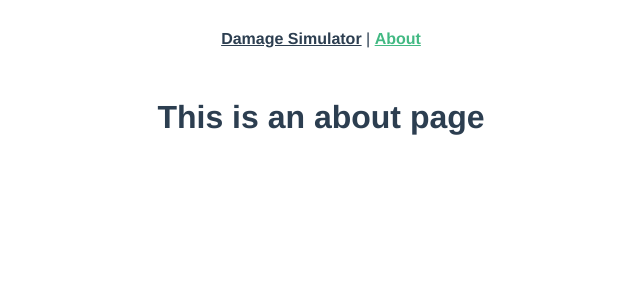
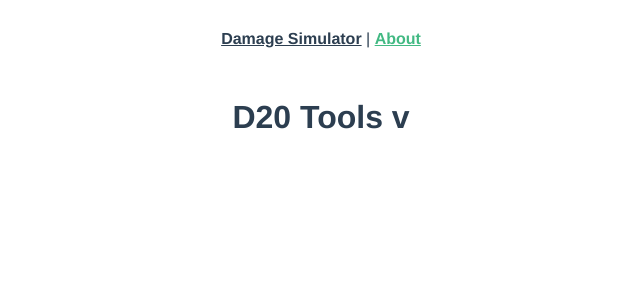
Before and after one commit to charles-oder/pathfinder-damage-calc, a Vue app: page /about in a window 1280 px wide. Shown: the top 300 px of the page, without its empty margins (309-949 px from the left). Built offline with nearby package versions, Linux system fonts and the light colour scheme.

Commit message:
added version number to about page

```diff
--- a/src/views/About.vue
+++ b/src/views/About.vue
@@ -1,5 +1,20 @@
 <template>
   <div class="about">
-    <h1>This is an about page</h1>
+    <h1>D20 Tools v{{ viewModel.versionNumber() }}</h1>
   </div>
 </template>
+<script lang="ts">
+import { defineComponent } from "vue";
+import AboutViewModel from "@/views/about-view-model";
+
+export default defineComponent({
+  name: "Home",
+  components: {},
+  setup() {
+    const viewModel = new AboutViewModel();
+    return {
+      viewModel
+    };
+  }
+});
+</script>
--- /dev/null
+++ b/src/views/about-view-model.ts
@@ -0,0 +1,6 @@
+export default class AboutViewModel {
+  versionNumber() {
+    const version = process.env.VUE_APP_VERSION;
+    return version;
+  }
+}
--- /dev/null
+++ b/vue.config.js
@@ -0,0 +1,6 @@
+/* eslint @typescript-eslint/no-var-requires: "off" */
+process.env.VUE_APP_VERSION = require("./package.json").version;
+
+module.exports = {
+  // config
+};
```
